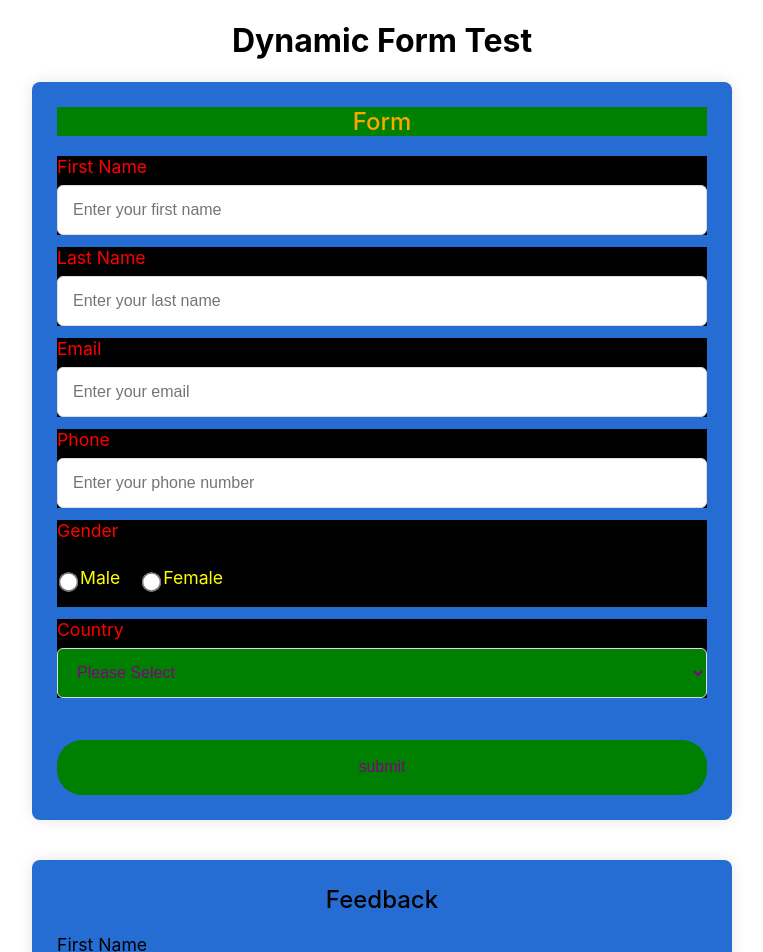
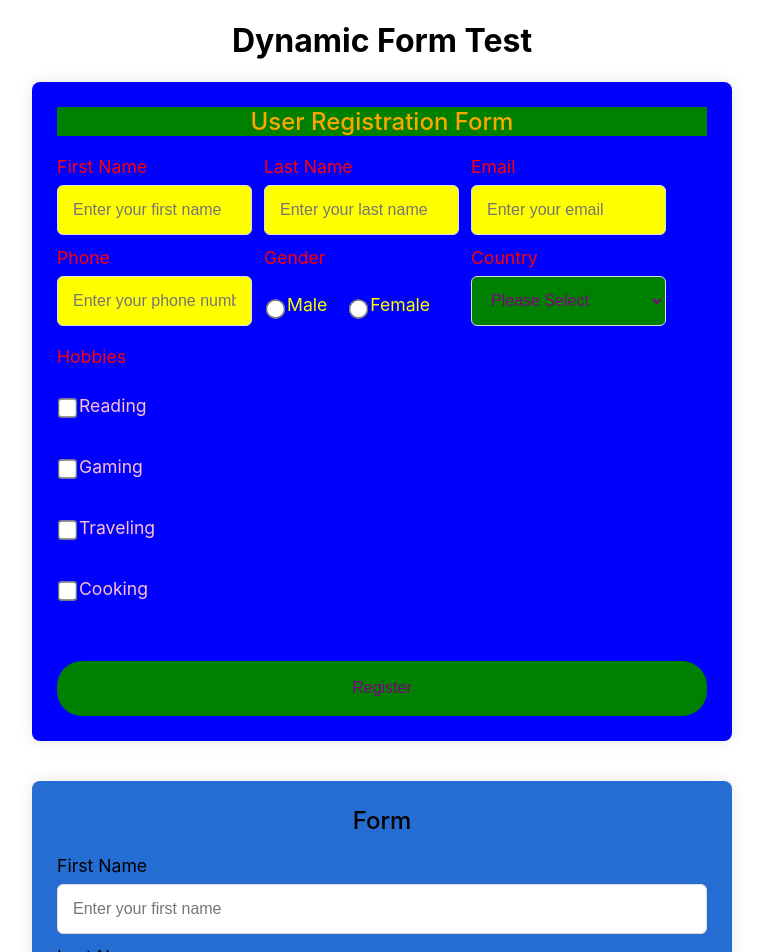
Before and after one commit to bahylol/form-creator, a React (Create React App) app: page / in a window 1280 px wide. Shown: the top 952 px of the page, without its empty margins (258-1021 px from the left). Built offline with nearby package versions, Linux system fonts and the light colour scheme.

Commit message:
updated example

```diff
--- a/src/App.js
+++ b/src/App.js
@@ -70,18 +70,36 @@ function App() {
         { type: 'select' },
         { required: true, message: 'Please select a country' }
       ]
-    }
+    },
+    {
+      label: 'Hobbies',
+      name: 'hobbies',
+      type: 'checkbox',
+      options: [
+        { label: 'Reading', value: 'reading' },
+        { label: 'Gaming', value: 'gaming' },
+        { label: 'Traveling', value: 'traveling' },
+        { label: 'Cooking', value: 'cooking' }
+      ],
+      validation: [
+        { type: 'checkbox' },
+        { required: true, message: 'Please select at least on hobby' }
+      ]
+    },
   ];
 
   const formStyle1 = {
-    // formName: "User Registration Form",
+    container: { background: "blue" },
+    formName: "User Registration Form",
     formNameStyle: { color: "orange", background: "green" },
-    // submitButtonLabel: "Register",
+    submitButtonLabel: "Register",
+    inputBox: { width: "30%" },
     inputBoxLabel: { color: "red", fontSize: "1.1rem" },
-    inputBox: { background: "black" },
+    defaultInput: { background: "yellow" },
     errorMessage: { color: "yellow" },
     dropDownMenu: { color: "purple", background: "green" },
     radioButton: { color: "yellow" },
+    checkbox: { color: "pink" },
     submitButton: { color: "purple", background: "green" }
   }
 
@@ -146,11 +164,6 @@ function App() {
     }
   ];
 
-  const formStyle2 = {
-    formName: "Feedback",
-    submitButtonLabel: "Send Feedback"
-  }
-
   const handleFormSubmit = (formData) => {
     const formDataString = Object.entries(formData)
       .map(([key, value]) => `${key}: ${value}`)
@@ -177,7 +190,6 @@ function App() {
       <div className="Page">
         <FormCreator
           formTemplate={formTemplate2}
-          formStyle={formStyle2}
           onSubmit={handleFormSubmit}
         />
       </div>
```
